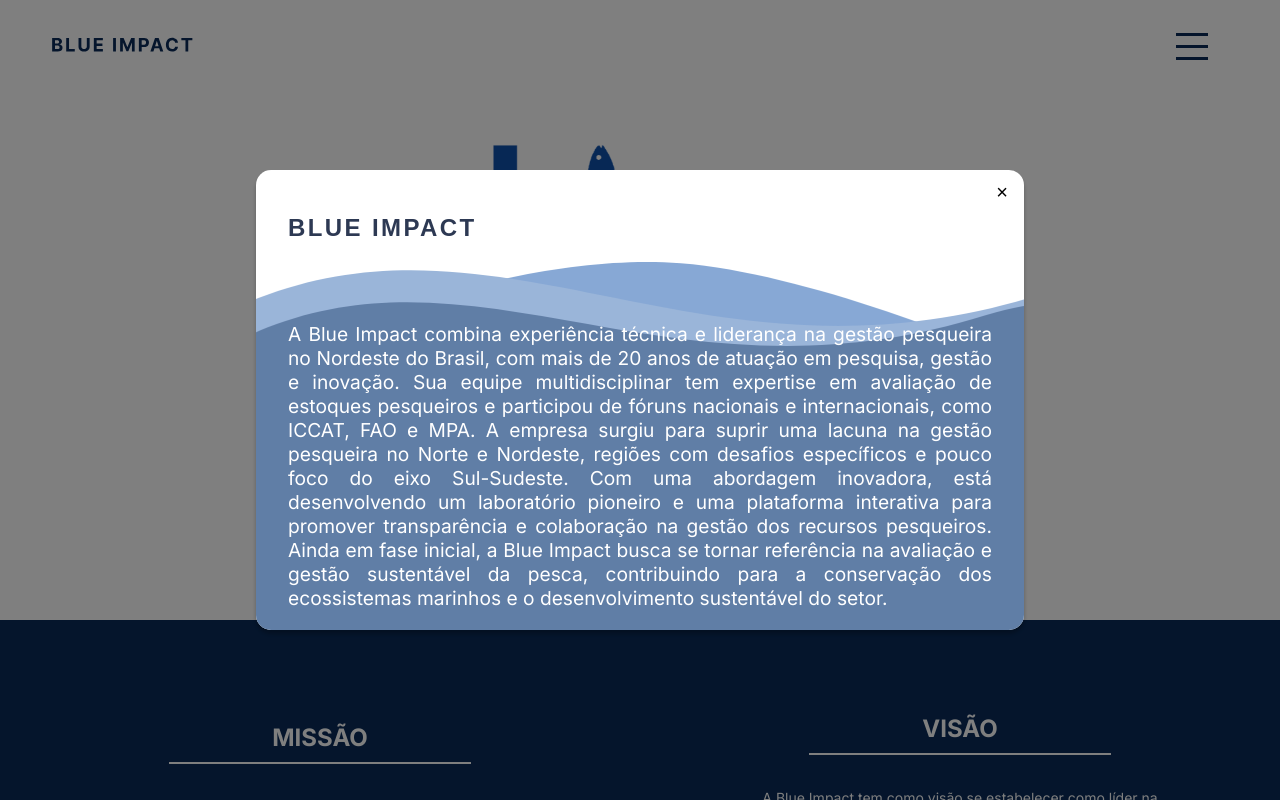
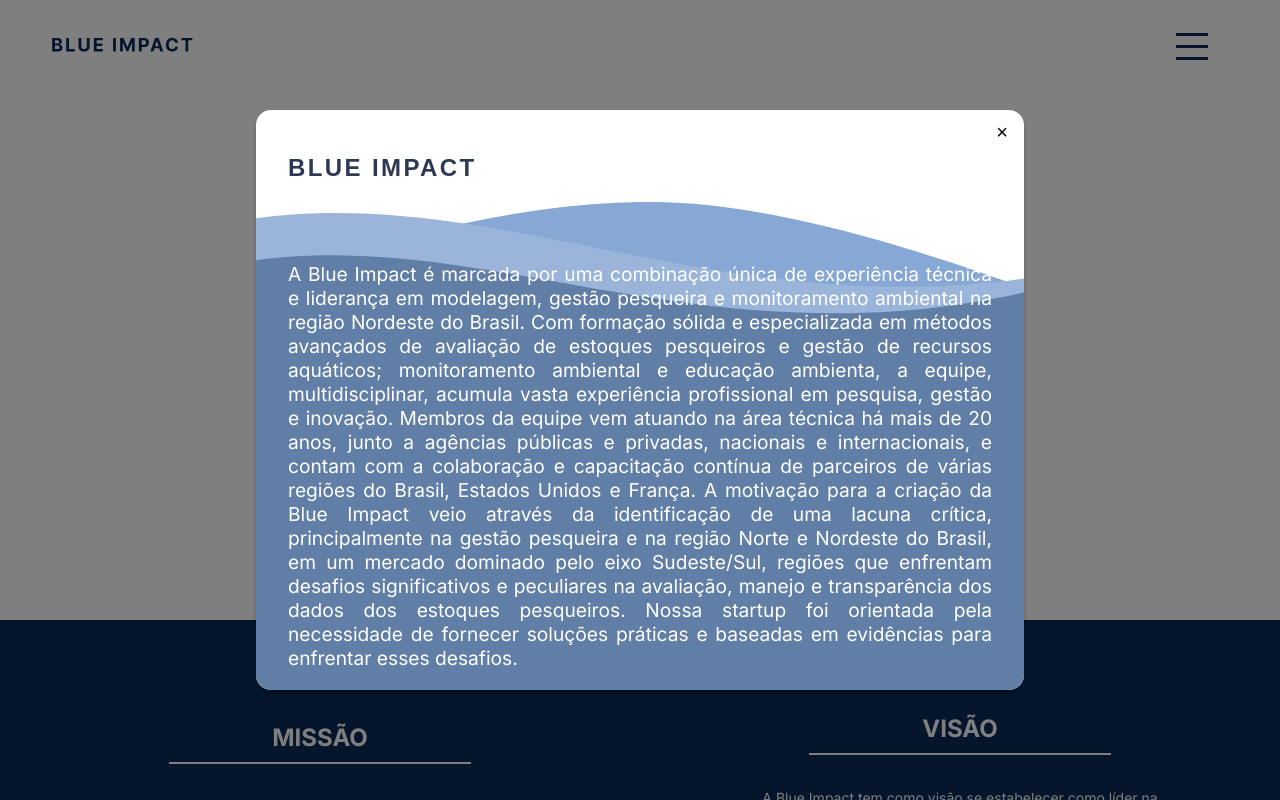
Before and after one commit to Igor-Britoo/Blue-Impact-Website, a React (Vite) app: page / in a window 1280 px wide. Both pictures are taken after a click on the link "SAIBA MAIS". Shown: the top 800 px of the page. Built offline with nearby package versions, Linux system fonts and the light colour scheme; no server answers.

Commit message:
fix SBI-45: update popup text in Hero component for clarity and detail

```diff
--- a/src/components/Hero.jsx
+++ b/src/components/Hero.jsx
@@ -33,11 +33,7 @@
             <PopupTitle>BLUE IMPACT</PopupTitle>
             <PopupTextContainer style={{ backgroundImage: `url(${wavesImage})` }}>
               <PopupText>
-                A Blue Impact combina experiência técnica e liderança na gestão pesqueira no Nordeste do Brasil, com mais de 20 anos de atuação em pesquisa, gestão e inovação. Sua equipe multidisciplinar tem expertise em avaliação de estoques pesqueiros e participou de fóruns nacionais e internacionais, como ICCAT, FAO e MPA.
-
-                A empresa surgiu para suprir uma lacuna na gestão pesqueira no Norte e Nordeste, regiões com desafios específicos e pouco foco do eixo Sul-Sudeste. Com uma abordagem inovadora, está desenvolvendo um laboratório pioneiro e uma plataforma interativa para promover transparência e colaboração na gestão dos recursos pesqueiros.
-
-                Ainda em fase inicial, a Blue Impact busca se tornar referência na avaliação e gestão sustentável da pesca, contribuindo para a conservação dos ecossistemas marinhos e o desenvolvimento sustentável do setor.
+                A Blue Impact é marcada por uma combinação única de experiência técnica e liderança em modelagem, gestão pesqueira e monitoramento ambiental na região Nordeste do Brasil. Com formação sólida e especializada em métodos avançados de avaliação de estoques pesqueiros e gestão de recursos aquáticos; monitoramento ambiental e educação ambienta, a equipe, multidisciplinar, acumula vasta experiência profissional em pesquisa, gestão e inovação. Membros da equipe vem atuando na área técnica há mais de 20 anos, junto a agências públicas e privadas, nacionais e internacionais, e contam com a colaboração e capacitação contínua de parceiros de várias regiões do Brasil, Estados Unidos e França. A motivação para a criação da Blue Impact veio através da identificação de uma lacuna crítica, principalmente na gestão pesqueira e na região Norte e Nordeste do Brasil, em um mercado dominado pelo eixo Sudeste/Sul, regiões que enfrentam desafios significativos e peculiares na avaliação, manejo e transparência dos dados dos estoques pesqueiros. Nossa startup foi orientada pela necessidade de fornecer soluções práticas e baseadas em evidências para enfrentar esses desafios.
               </PopupText>
             </PopupTextContainer>
           </PopupContainer>
```
